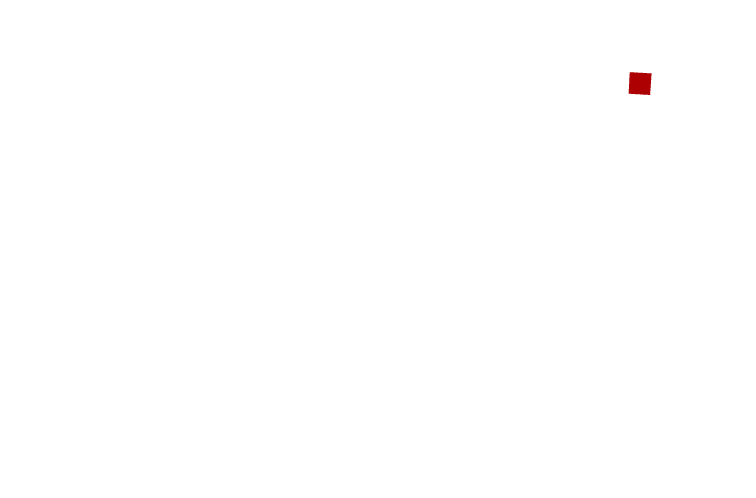
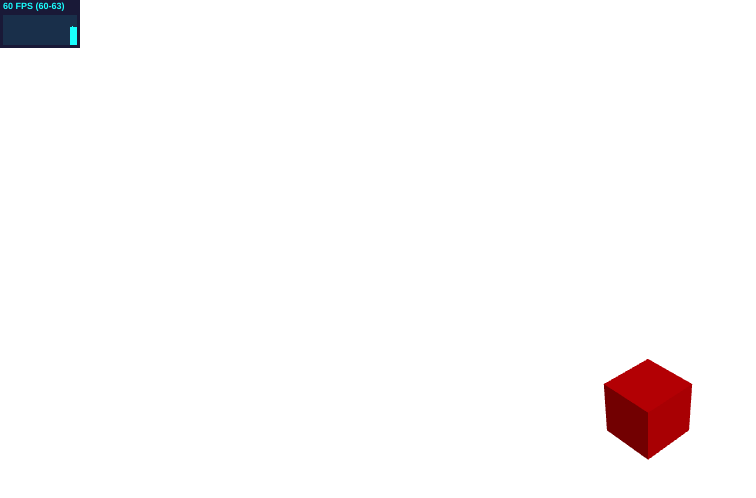
Before and after one commit to AlanFnz/threejs-isometric-rpg, a React (Vite) app: page / in a window 1280 px wide. Shown: the top 498 px of the page, without its empty margins (0-756 px from the left). Built offline with nearby package versions, Linux system fonts and the light colour scheme.

Commit message:
orbit controls, stats, camera and lights adjustments

```diff
--- a/src/App.tsx
+++ b/src/App.tsx
@@ -1,12 +1,29 @@
 import React from 'react';
 import { Canvas } from '@react-three/fiber';
+import { OrbitControls, Stats } from '@react-three/drei';
 import RotatingCube from './RotatingCube';
 
 const App: React.FC = () => {
   return (
-    <Canvas>
+    <Canvas
+      camera={{ position: [5, 5, 5], fov: 75 }}
+      style={{
+        width: '100vw',
+        height: '100vh',
+      }}
+    >
       <ambientLight intensity={0.1} />
-      <directionalLight color="red" position={[0, 0, 5]} />
+      <directionalLight
+        color="red"
+        position={[10, 10, 5]}
+        intensity={1.5}
+        castShadow={true}
+      />
+
+      <Stats />
+
+      <OrbitControls />
+
       <RotatingCube />
     </Canvas>
   );
```
